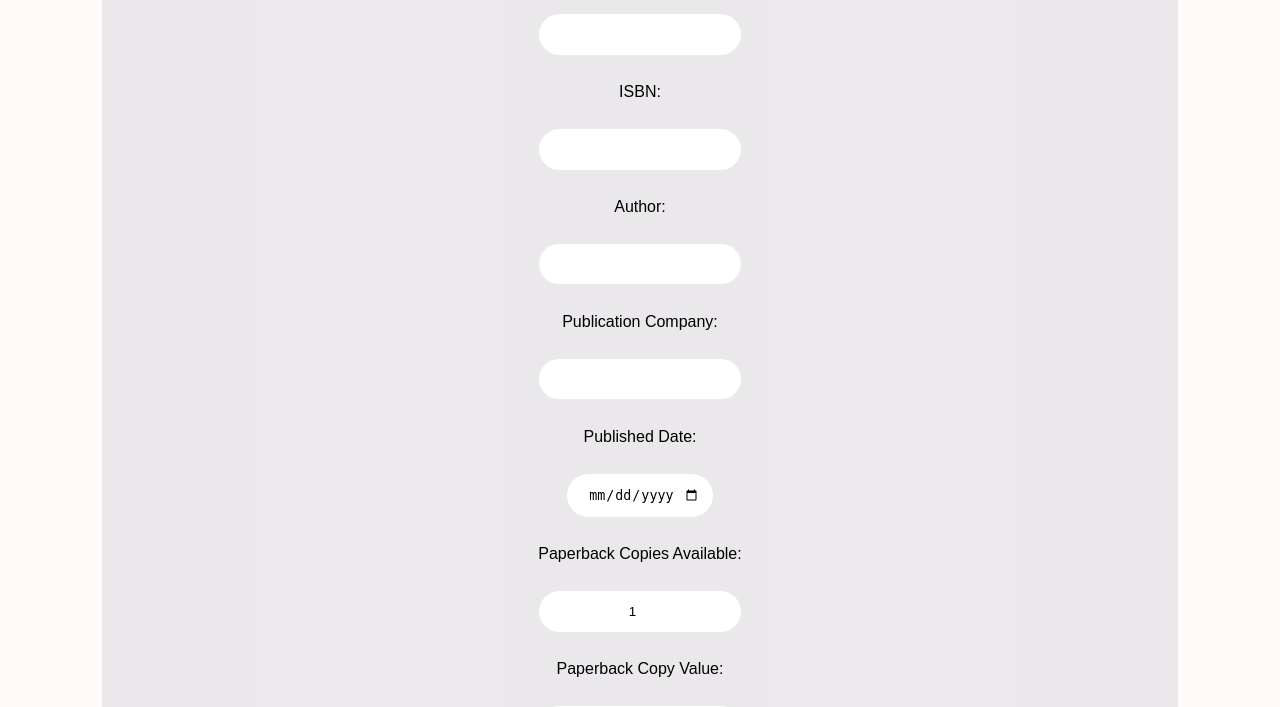
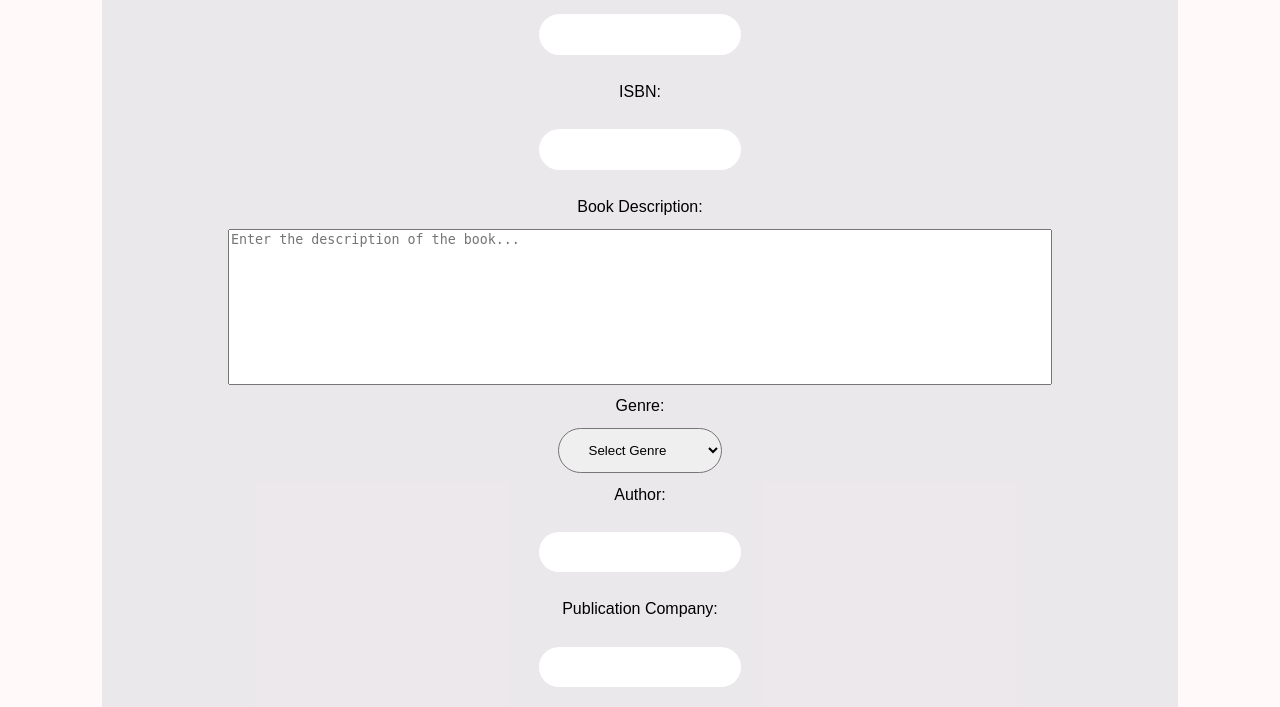
Before and after one commit to hpt155722/University-Library-Management-System, a PHP site: the page made by pages/item add/itemAdd.php in a window 1280 px wide. Shown: the part 280-987 px from the top of the page. Run offline with PHP 8.4, Linux system fonts and the light colour scheme; the visitor is signed in with stand-in values (Sample User, id 1).

Commit message:
added description and genre to item add

```diff
--- a/pages/item add/itemAdd.js
+++ b/pages/item add/itemAdd.js
@@ -32,6 +32,8 @@ function addBook() {
 
     var bookName = $('#bookName').val();
     var ISBN = $('#ISBN').val();
+    var bookDescription = $('#bookDescription').val();
+    var bookGenre = $('#bookGenre').val();
     var author = $('#author').val();
     var publicationCompany = $('#publicationCompany').val();
     var publishedDate = $('#publishedDate').val();
@@ -46,10 +48,13 @@ function addBook() {
         $('#errorMessage').show();
         return; // Exit the function if any value is null
     }
-
+alert(bookDescription);
+alert(bookGenre);
     var formData = new FormData();
     formData.append('bookName', bookName);
     formData.append('ISBN', ISBN);
+    formData.append('bookDescription', bookDescription);
+    formData.append('bookGenre', bookGenre);
     formData.append('author', author);
     formData.append('publicationCompany', publicationCompany);
     formData.append('publishedDate', publishedDate);
@@ -90,6 +95,8 @@ function addMovie() {
     $('#errorMessage').hide();
 
     var movieName = $('#movieName').val();
+    var movieDescription = $("#movieDescription").val();
+    var movieGenre = $("#movieGenre").val();
     var distributedBy = $('#distributedBy').val();
     var director = $('#director').val();
     var productionCompany = $('#productionCompany').val();
@@ -112,6 +119,8 @@ function addMovie() {
 
     var formData = new FormData();
     formData.append('movieName', movieName);
+    formData.append('movieDescription', movieDescription);
+    formData.append('movieGenre', movieGenre);
     formData.append('distributedBy', distributedBy);
     formData.append('director', director);
     formData.append('productionCompany', productionCompany);
@@ -202,8 +211,21 @@ function addTech() {
 }
 
 function clearInputs() {
+    // Clear input fields
     var inputs = document.querySelectorAll('input');
-    inputs.forEach(function(input) {
+    inputs.forEach(function (input) {
         input.value = '';
     });
+
+    // Clear text areas
+    var textAreas = document.querySelectorAll('textarea');
+    textAreas.forEach(function (textarea) {
+        textarea.value = '';
+    });
+
+    // Clear dropdown selects
+    var selects = document.querySelectorAll('select');
+    selects.forEach(function (select) {
+        select.value = '';
+    });
 }
--- a/pages/item add/itemAdd.php
+++ b/pages/item add/itemAdd.php
@@ -49,6 +49,24 @@ if ($_SESSION['user_type'] !== 'management') {
             <label for="ISBN">ISBN:</label>
             <input type="text" id="ISBN" name="ISBN" >
 
+            <!-- Description -->
+            <label for="bookDescription">Book Description:</label>
+            <textarea id="bookDescription" name="bookDescription" style="resize: none;" rows="10" cols="100" maxlength='1000' placeholder="Enter the description of the book..."></textarea>
+
+            <!-- Genre -->
+            <label for="bookGenre">Genre:</label>
+            <select id="bookGenre" name="bookGenre">
+            <option value="" selected>Select Genre</option>
+              <option value="fiction">Fiction</option>
+              <option value="nonfiction">Non-Fiction</option>
+              <option value="mystery">Mystery</option>
+              <option value="scienceFiction">Science Fiction</option>
+              <option value="fantasy">Fantasy</option>
+              <option value="romance">Romance</option>
+              <option value="horror">Horror</option>
+              <option value="action">Action</option>
+            </select>
+
             <!-- Author -->
             <label for="author">Author:</label>
             <input type="text" id="author" name="author" >
@@ -89,6 +107,28 @@ if ($_SESSION['user_type'] !== 'management') {
             <!-- Movie Name -->
             <label for="movieName">Movie Name:</label>
             <input type="text" id="movieName" name="movieName" >
+
+            <!-- Description -->
+            <label for="movieDescription">Movie Description:</label>
+            <textarea id="movieDescription" name="movieDescription" style="resize: none;" rows="10" cols="100" maxlength='1000' placeholder="Enter the description of the movie..."></textarea>
+
+            <br>
+
+            <!-- Genre -->
+            <label for="movieGenre">Genre:</label>
+            <select id="movieGenre" name="movieGenre">
+              <option value="" selected>Select Genre</option>
+              <option value="action">Action</option>
+              <option value="comedy">Comedy</option>
+              <option value="drama">Drama</option>
+              <option value="sciFi">Science Fiction</option>
+              <option value="animation">Animation</option>
+              <option value="thriller">Thriller</option>
+              <option value="horror">Horror</option>
+              <option value="documentary">Documentary</option>
+              <!-- Add more genre options as needed -->
+            </select>
+
 
             <!-- Distributed By -->
             <label for="distributedBy">Distributed By:</label>
```
Also changed, not shown: pages/item add/addBook.php (+17 -2 lines), pages/item add/addMovie.php (+17 -2 lines).
